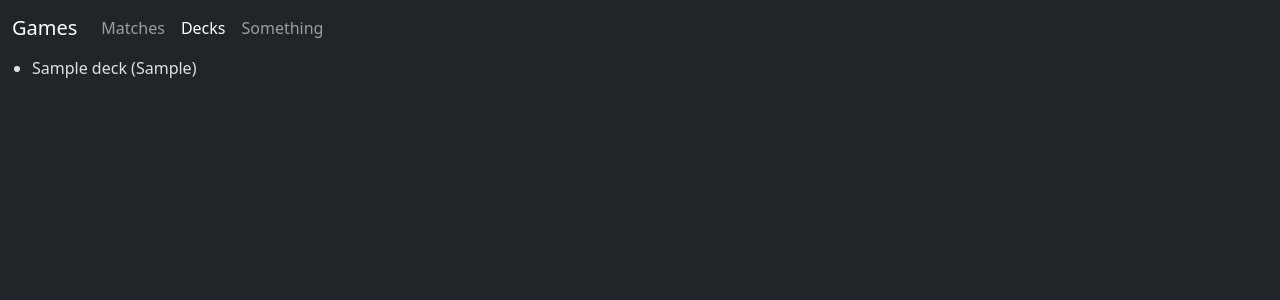
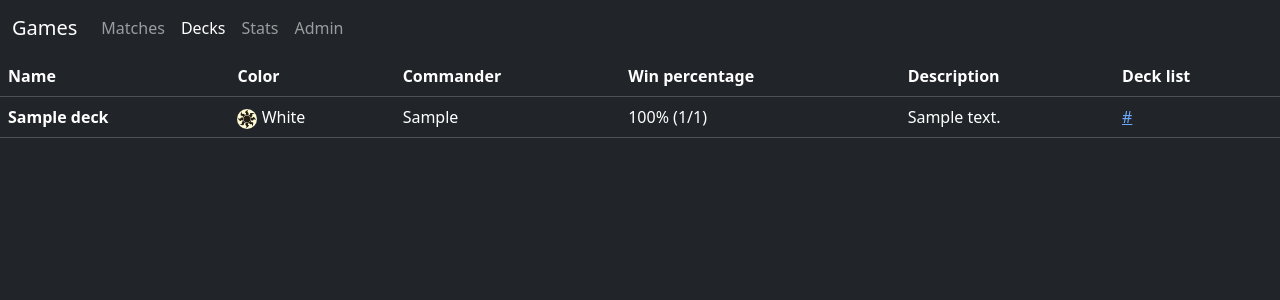
Before and after one commit to frixdk/papkort, a Django app: page /decks in a window 1280 px wide. Shown: the top 300 px of the page. Run offline with Django 4.2, Linux system fonts and the light colour scheme; tables that the repository leaves empty hold one stand-in row (values such as "Sample post"); some libraries are stand-ins or nearby versions.

Commit message:
Stats, matches, decks, tables

```diff
--- a/papkort/games/models.py
+++ b/papkort/games/models.py
@@ -37,7 +37,7 @@ class Deck(models.Model):
         ABZAN = 'wbg', _('Abzan')
         JESKAI = 'urw', _('Jeskai')
         SULTAI = 'bgu', _('Sultai')
-        MARDU = 'rwb', _('Mardu (rwb)')
+        MARDU = 'rwb', _('Mardu')
         TEMUR = 'gur', _('Temur')
 
         YORE_TILLER = 'wubr', _('Yore-Tiller')
@@ -55,6 +55,14 @@ class Deck(models.Model):
     )
     description = models.TextField(blank=True, null=True)
     url = models.CharField(max_length=128, blank=True, null=True)
+
+    def get_win_percentage(self):
+        won = self.player_set.filter(position=1).count()
+        played = self.player_set.count()
+        if played:
+            return f'{int( won / played * 100)}% ({won}/{played})'
+        else:
+            return 'No games played yet'
 
     def __str__(self):
         if self.name:
--- /dev/null
+++ b/papkort/games/templates/matches/base.html
@@ -0,0 +1,19 @@
+<!DOCTYPE html>
+<html lang="en" data-bs-theme="dark">
+<head>
+    {% include 'matches/external_stuff.html' %}
+    <title>Papkort - {% block title %}Base{% endblock %}</title>
+</head>
+
+<body>
+    <div id="menu">
+        {% block menu %}
+            {% include 'matches/menu.html' %}
+        {% endblock %}
+    </div>
+
+    <div id="content">
+        {% block content %}{% endblock %}
+    </div>
+</body>
+</html>
--- /dev/null
+++ b/papkort/games/templates/matches/color_pips.html
@@ -0,0 +1,42 @@
+{% load static %}
+
+<span>
+    {% if color == 'colorless' %}
+        <span style="height: 20px; width: 20px;">
+            <img alt="c" height="20" width="20" src="{% static 'games/manac.svg' %}">
+        </span>
+    {% else %}
+    {% if 'w' in color %}
+        <span style="height: 20px; width: 20px;">
+            <img alt="w" height="20" width="20" src="{% static 'games/manaw.svg' %}">
+        </span>
+        {% endif %}
+        {% if 'u' in color %}
+        <span style="height: 20px; width: 20px;">
+            <img alt="u" height="20" width="20" src="{% static 'games/manau.svg' %}">
+        </span>
+        {% endif %}
+        {% if 'b' in color %}
+        <span style="height: 20px; width: 20px;">
+            <img alt="b" height="20" width="20" src="{% static 'games/manab.svg' %}">
+        </span>
+        {% endif %}
+        {% if 'r' in color %}
+        <span style="height: 20px; width: 20px;">
+            <img alt="r" height="20" width="20" src="{% static 'games/manar.svg' %}">
+        </span>
+        {% endif %}
+        {% if 'g' in color %}
+        <span style="height: 20px; width: 20px;">
+            <img alt="g" height="20" width="20" src="{% static 'games/manag.svg' %}">
+        </span>
+        {% endif %}
+        {% if 'c' in color %}
+        <span style="height: 20px; width: 20px;">
+            <img alt="g" height="20" width="20" src="{% static 'games/manag.svg' %}">
+        </span>
+        {% endif %}
+    {% endif %}
+
+    <span>{{ deck.get_color_display }}</span>
+</span>
--- a/papkort/games/templates/matches/decks.html
+++ b/papkort/games/templates/matches/decks.html
@@ -1,24 +1,39 @@
 
-{% include 'matches/external_stuff.html' %}
+{% extends 'matches/base.html' %}
 
-<html data-bs-theme="dark">
-<head>
+{% block title %}Decks{% endblock %}
 
-{% include 'matches/menu.html' %}
+{% block content %}
 
-</head>
+<table class="table table-dark">
+  <thead>
+    <tr>
+        <th scope="col">Name</th>
+        <th scope="col">Color</th>
+        <th scope="col">Commander</th>
+        <th scope="col">Win percentage</th>
+        <th scope="col">Description</th>
+        <th scope="col">Deck list</th>
+    </tr>
+  </thead>
+  <tbody>
+  {% for deck in decks %}
+    <tr>
+        <th scope="row">{{ deck.name }}</th>
+        <td>
+            {% include "matches/color_pips.html" with color=deck.color %}
+        </td>
+        <td>{{ deck.commander }}</td>
+        <td>{{ deck.get_win_percentage }}</td>
+        <td>{{ deck.description }}</td>
+        <td>
+            {% if deck.url %}
+                <a href="{{ deck.url }}">{{ deck.url }}</a>
+            {% endif %}
+        </td>
+    </tr>
+{% endfor %}
+  </tbody>
+</table>
 
-<body>
-
-{% for deck in decks %}
-<ul>
-    <li>
-        {{ deck }}
-    </li>
-</ul>
-
-{% endfor %}
-
-</body>
-
-</html>
+{% endblock %}
--- a/papkort/games/templates/matches/external_stuff.html
+++ b/papkort/games/templates/matches/external_stuff.html
@@ -1,3 +1,3 @@
-{# Smid det her i en fil eller noget #}
 <link href="https://cdn.jsdelivr.net/npm/bootstrap@5.3.0-alpha1/dist/css/bootstrap.min.css" rel="stylesheet" integrity="sha384-GLhlTQ8iRABdZLl6O3oVMWSktQOp6b7In1Zl3/Jr59b6EGGoI1aFkw7cmDA6j6gD" crossorigin="anonymous">
 <script src="https://cdn.jsdelivr.net/npm/bootstrap@5.3.0-alpha1/dist/js/bootstrap.bundle.min.js" integrity="sha384-w76AqPfDkMBDXo30jS1Sgez6pr3x5MlQ1ZAGC+nuZB+EYdgRZgiwxhTBTkF7CXvN" crossorigin="anonymous"></script>
+<script src="https://cdn.jsdelivr.net/npm/chart.js@4.2.0/dist/chart.umd.min.js"></script>
--- a/papkort/games/templates/matches/menu.html
+++ b/papkort/games/templates/matches/menu.html
@@ -13,7 +13,10 @@
                     <a class="nav-link {% if request.path == '/decks' %}active{% endif %}" aria-current="page" href="{% url 'decks' %}">Decks</a>
                 </li>
                 <li class="nav-item">
-                    <a class="nav-link {% if request.path == '/something' %}active{% endif %}" aria-current="page" href="#">Something</a>
+                    <a class="nav-link {% if request.path == '/stats' %}active{% endif %}" aria-current="page" href="{% url 'stats' %}">Stats</a>
+                </li>
+                <li class="nav-item">
+                    <a class="nav-link " aria-current="page" href="{% url 'admin:index' %}">Admin</a>
                 </li>
             </ul>
         </div>
--- a/papkort/games/urls.py
+++ b/papkort/games/urls.py
@@ -6,4 +6,5 @@ urlpatterns = [
     path('', views.index, name='index'),
     path('matches', views.matches, name='matches'),
     path('decks', views.decks, name='decks'),
+    path('stats', views.stats, name='stats'),
 ]
--- a/papkort/games/views.py
+++ b/papkort/games/views.py
@@ -1,12 +1,14 @@
 # Create your views here.
+from collections import defaultdict
+
 from django.http import HttpResponse
-from django.shortcuts import render
+from django.shortcuts import render, redirect
 
-from .models import Deck, Match
+from .models import Deck, Match, Player
 
 
 def index(request):
-    return HttpResponse("Hello, this is games app")
+    return redirect("matches")
 
 
 def matches(request):
@@ -23,3 +25,36 @@ def decks(request):
     context = {'decks': decks}
 
     return render(request, 'matches/decks.html', context)
+
+
+def stats(request):
+    players = Player.objects.all()
+
+    person_positions = defaultdict(list)
+    deck_positions = defaultdict(list)
+
+    for player in players:
+        person_positions[player.person].append(player.position)
+        deck_positions[player.deck].append(player.position)
+
+    person_win_percentage = []
+    for person, positions in person_positions.items():
+        person_win_percentage.append({
+            "person": person.__str__(),
+            "percentage": positions.count(1) / len(positions) * 100
+        })
+
+    deck_win_percentage = []
+    for deck, positions in deck_positions.items():
+        print("NIGGERS", dir(deck.color))
+        deck_win_percentage.append({
+            "deck": deck.__str__(),
+            "percentage": positions.count(1) / len(positions) * 100
+        })
+
+    context = {
+        'person_win_percentage': sorted(person_win_percentage, key=lambda x: x["percentage"], reverse=True),
+        'deck_win_percentage': sorted(deck_win_percentage, key=lambda x: x["percentage"], reverse=True)
+    }
+
+    return render(request, 'matches/stats.html', context)
```
Also changed, not shown: papkort/games/templates/matches/matches.html (+22 -14 lines), papkort/games/templates/matches/stats.html (added, +94 -0 lines), papkort/games/static/games/manab.svg (added), papkort/games/static/games/manac.svg (added), papkort/games/static/games/manag.svg (added), papkort/games/static/games/manar.svg (added), papkort/games/static/games/manau.svg (added), papkort/games/static/games/manaw.svg (added), 1 other file.
